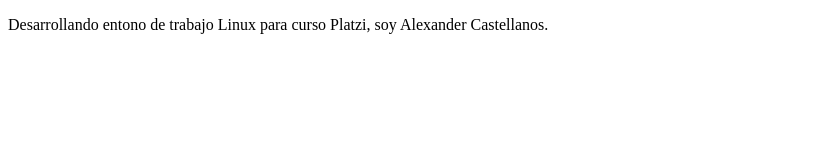
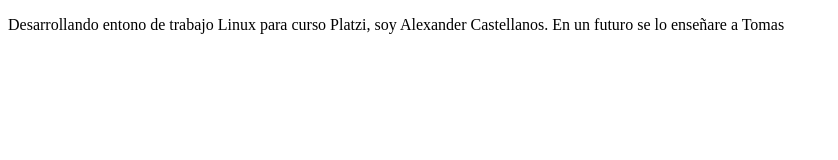
Before and after one commit to AlexanderJ91/Platzi, a plain HTML site: page index.html in a window 1280 px wide. Shown: the whole page, without its empty margins (0-838 px from the left). Drawn offline with Linux system fonts and the light colour scheme.

Commit message:
cambio Enseñare a Tomas

```diff
--- a/index.html
+++ b/index.html
@@ -8,7 +8,7 @@
 </head>
 <body>
     <p>
-        Desarrollando entono de trabajo Linux para curso Platzi, soy Alexander Castellanos.
+        Desarrollando entono de trabajo Linux para curso Platzi, soy Alexander Castellanos. En un futuro se lo enseñare a Tomas
     </p>
 </body>
 </html>
```
